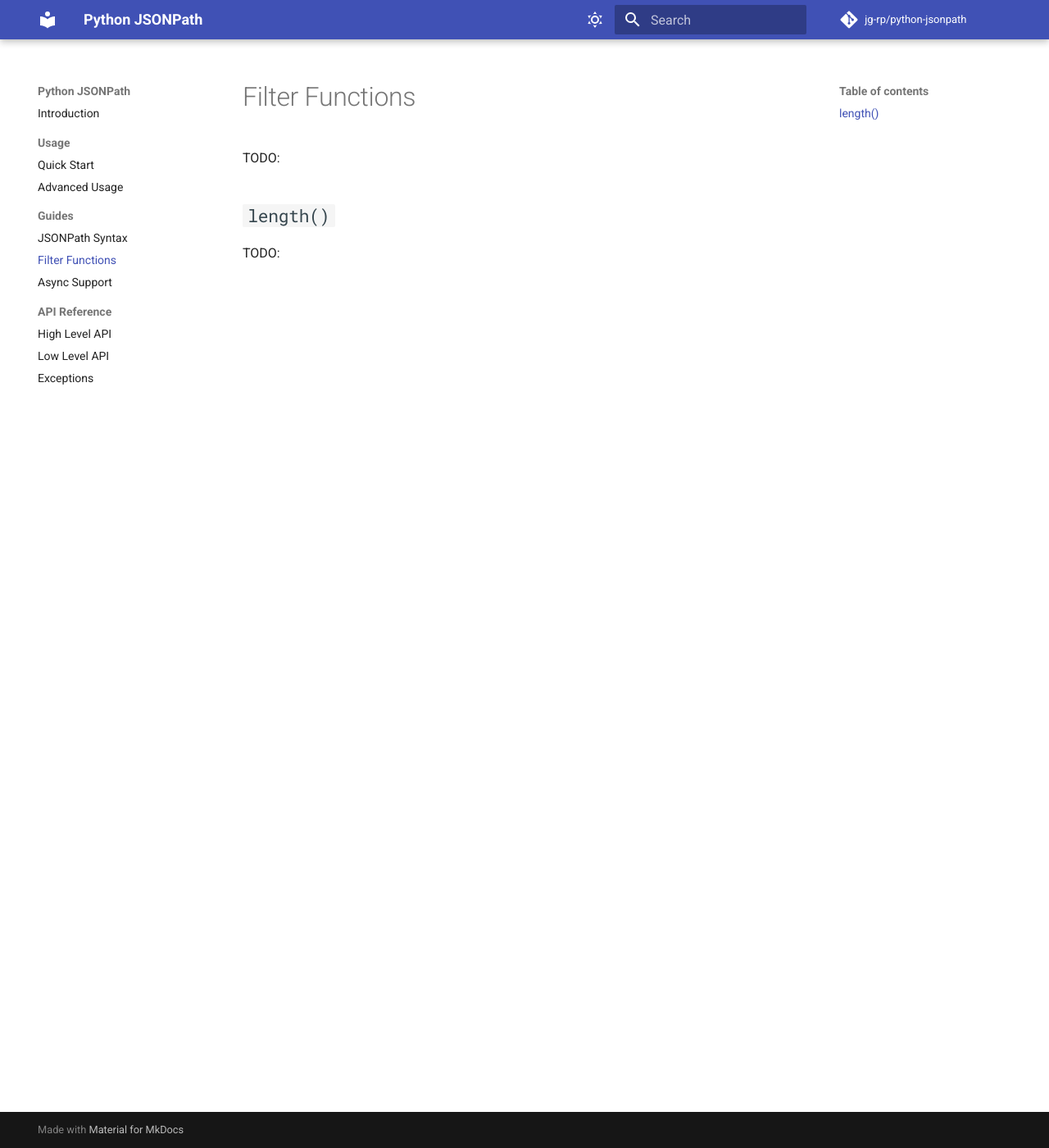
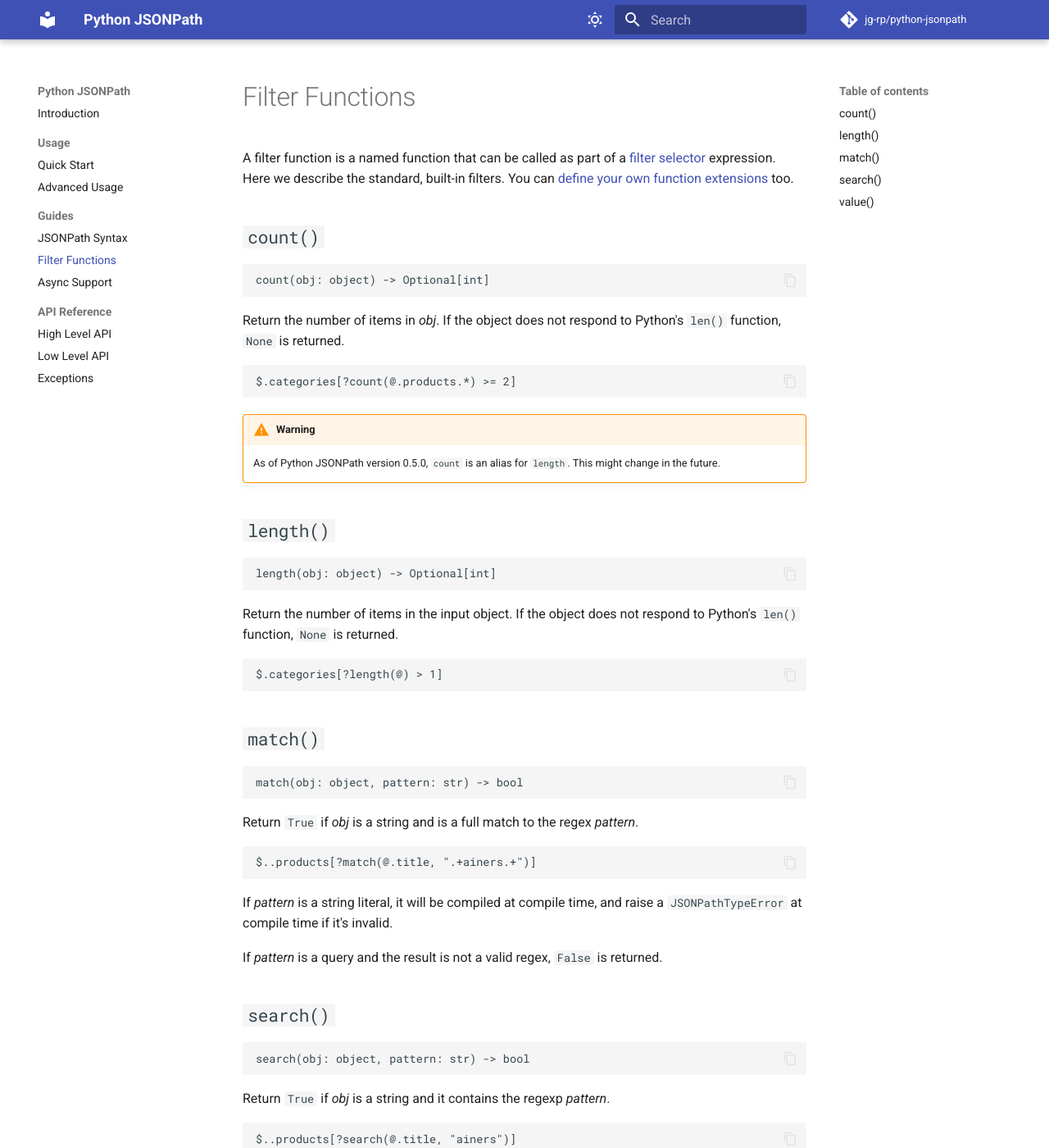
Before and after one commit to jg-rp/python-jsonpath, an MkDocs documentation site: the page built from docs/functions.md, in a window 1280 px wide and 1400 px high. Shown: the whole window at 82% size. Built offline with MkDocs 1.6.1 and Material for MkDocs 9.7.7, drawn with Linux system fonts in a browser that asks for light colours; comment, search, counter and statistics services are not loaded; some of the changed text lies outside the part shown.

Commit message:
docs: built-in filter functions [skip ci]

````diff
--- a/docs/functions.md
+++ b/docs/functions.md
@@ -1,7 +1,74 @@
 # Filter Functions
 
-TODO:
+A filter function is a named function that can be called as part of a [filter selector](syntax.md#filters-expression) expression. Here we describe the standard, built-in filters. You can [define your own function extensions](advanced.md) too.
+
+## `count()`
+
+```text
+count(obj: object) -> Optional[int]
+```
+
+Return the number of items in _obj_. If the object does not respond to Python's `len()` function, `None` is returned.
+
+```
+$.categories[?count(@.products.*) >= 2]
+```
+
+!!! warning
+    As of Python JSONPath version 0.5.0, `count` is an alias for `length`. This might change in the future.
 
 ## `length()`
 
-TODO:
+```text
+length(obj: object) -> Optional[int]
+```
+
+Return the number of items in the input object. If the object does not respond to Python's `len()` function, `None` is returned.
+
+```
+$.categories[?length(@) > 1]
+```
+
+## `match()`
+
+```text
+match(obj: object, pattern: str) -> bool
+```
+
+Return `True` if _obj_ is a string and is a full match to the regex _pattern_.
+
+```text
+$..products[?match(@.title, ".+ainers.+")]
+```
+
+If _pattern_ is a string literal, it will be compiled at compile time, and raise a `JSONPathTypeError` at compile time if it's invalid.
+
+If _pattern_ is a query and the result is not a valid regex, `False` is returned.
+
+## `search()`
+
+```text
+search(obj: object, pattern: str) -> bool
+```
+
+Return `True` if _obj_ is a string and it contains the regexp _pattern_.
+
+```text
+$..products[?search(@.title, "ainers")]
+```
+
+If _pattern_ is a string literal, it will be compiled at compile time, and raise a `JSONPathTypeError` at compile time if it's invalid.
+
+If _pattern_ is a query and the result is not a valid regex, `False` is returned.
+
+## `value()`
+
+```
+value(nodes: object) -> object | undefined
+```
+
+Return the first value from _nodes_ resulting from a JSONPath query, if there is only one node, or `undefined` otherwise.
+
+```text
+$..products[?value(@.price) == 9]
+```
````
Also changed, not shown: 2 other files.
